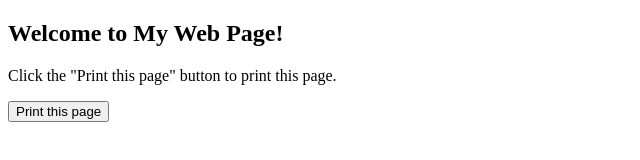
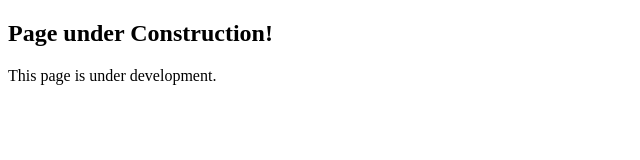
Before and after one commit to Tw0side/construction, a plain HTML site: page index.html in a window 1280 px wide. Shown: the whole page, without its empty margins (0-640 px from the left). Drawn offline with Linux system fonts and the light colour scheme.

Commit message:
Update index.html

```diff
--- a/index.html
+++ b/index.html
@@ -5,10 +5,10 @@
 </head>
 <body>
 
-<h2>Welcome to My Web Page!</h2>
-<p>Click the "Print this page" button to print this page.</p>
+<h2>Page under Construction!</h2>
+<p>This page is under development.</p>
 
-<button onclick="window.print()">Print this page</button>
+
 
 </body>
 </html>
```
